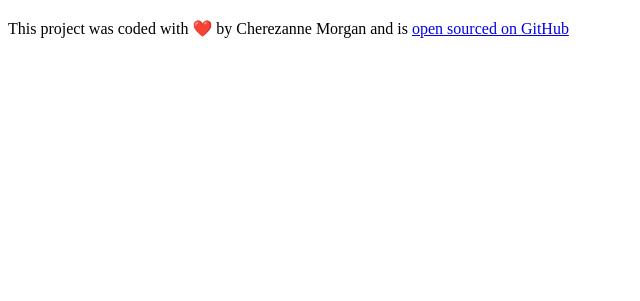
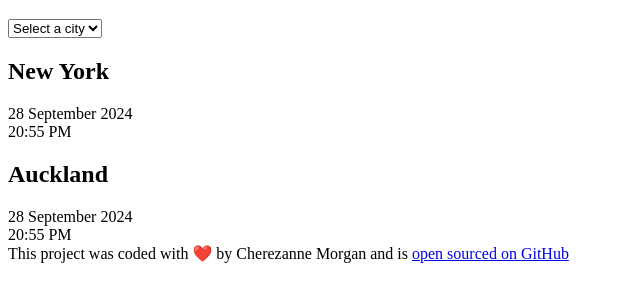
Before and after one commit to Cherezanne/World-clock-project, a plain HTML site: page index.html in a window 1280 px wide. Shown: the part 61-362 px from the top of the page, without its empty margins (0-640 px from the left). Drawn offline with nearby package versions, Linux system fonts and the light colour scheme.

Commit message:
added the basic html

```diff
--- a/index.html
+++ b/index.html
@@ -7,9 +7,31 @@
     <link rel="stylesheet" href="styles.css" />
     <title>World Clock</title>
     <script src="https://cdnjs.cloudflare.com/ajax/libs/moment.js/2.30.1/moment.min.js"></script>
+    <script src="https://cdnjs.cloudflare.com/ajax/libs/moment-timezone/0.5.45/moment-timezone.min.js"></script>
   </head>
   <body>
-    <h1>World Clock</h1>
+    <div class="container">
+      <h1>World Clock</h1>
+
+      <select name="city" id="cities">
+        <option value="">Select a city</option>
+        <option value="london">London</option>
+        <option value="newyork">New York</option>
+        <option value="auckland">Auckland</option>
+      </select>
+
+      <div class="city">
+        <h2>New York</h2>
+        <div class="date">28 September 2024</div>
+        <div class="time">20:55 PM</div>
+      </div>
+
+        <div class="city"></div>
+        <h2>Auckland</h2>
+        <div class="date">28 September 2024</div>
+        <div class="time">20:55 PM</div>
+      </div>
+    </div>
     <footer>
       This project was coded with ❤️ by Cherezanne Morgan and is
       <a
```
